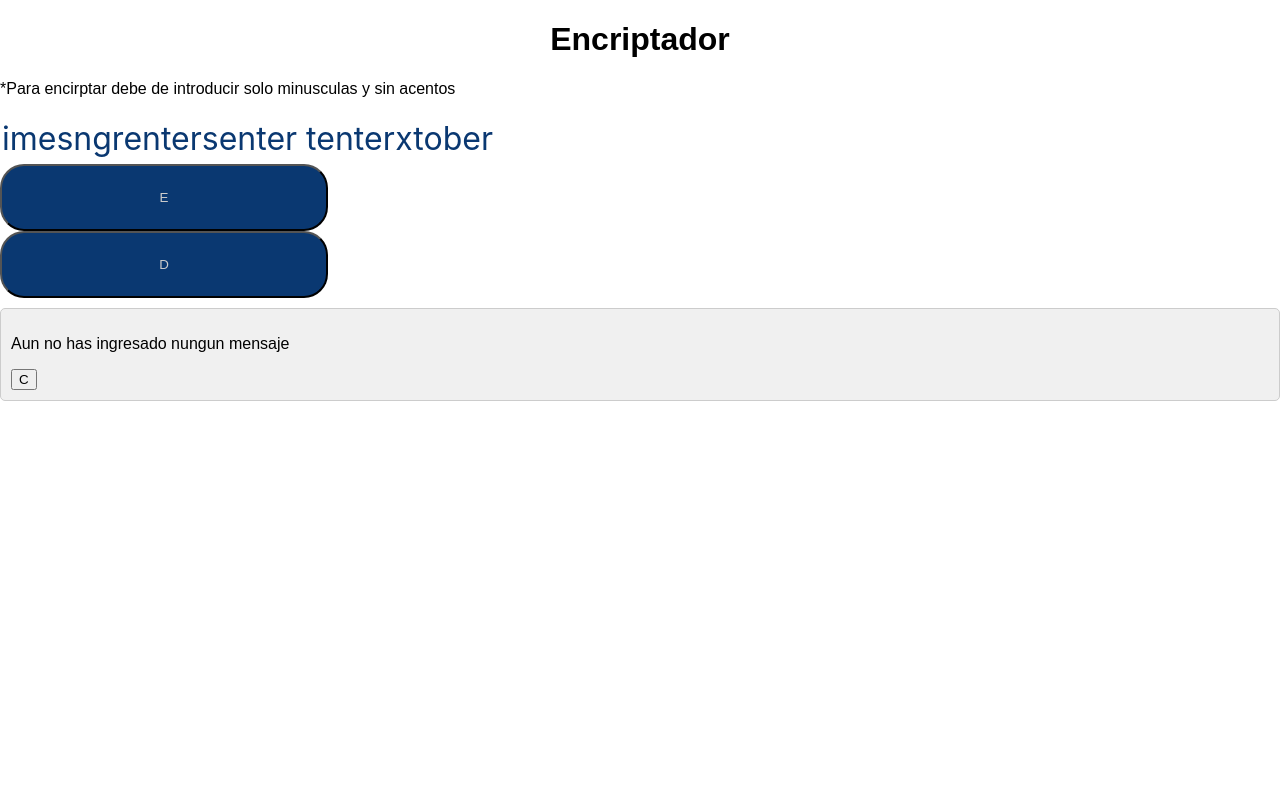
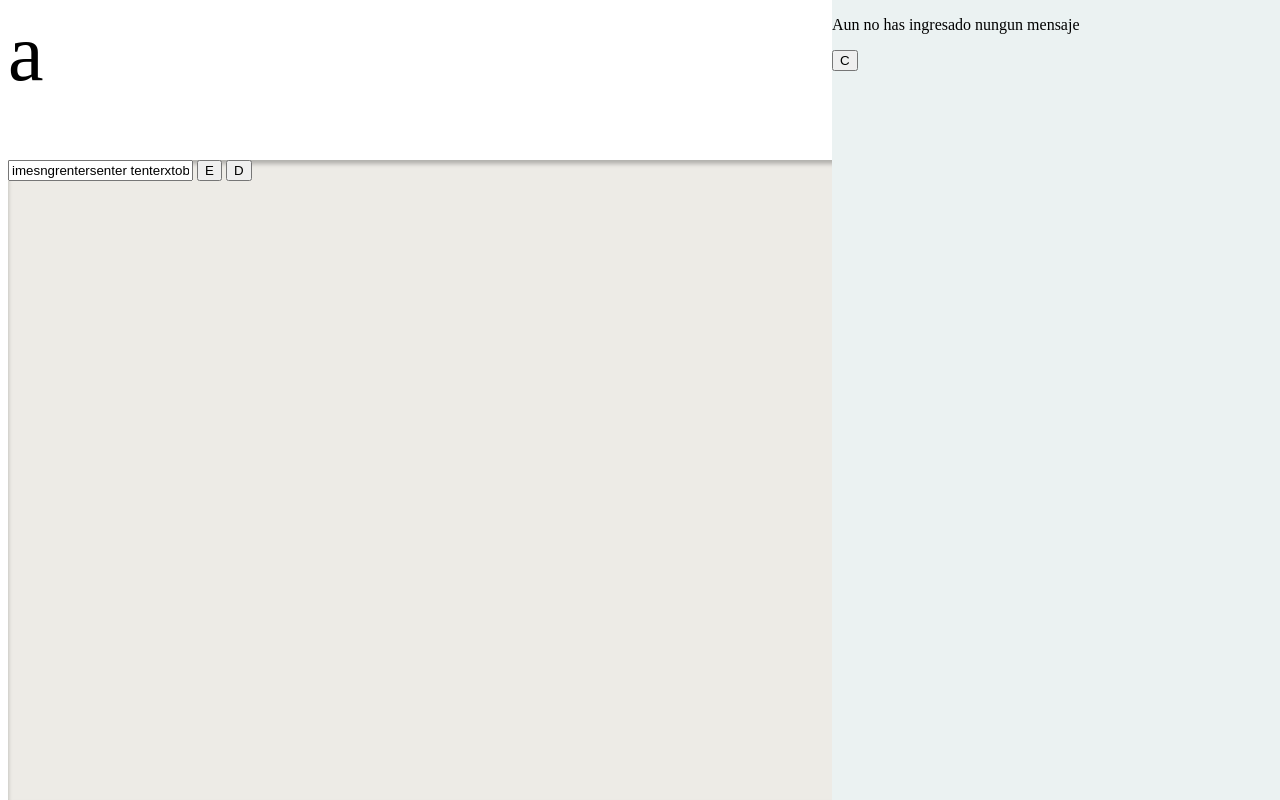
Before and after one commit to DeliriousDELTA/EncriptadorTexto-AluraOne, a plain HTML site: page index.html in a window 1280 px wide. Drawn offline with Linux system fonts and the light colour scheme.

Commit message:
cambios diseño

```diff
--- a/index.html
+++ b/index.html
@@ -10,18 +10,19 @@
 </head>
 
 <body>
-
-    <div>
-        <h1>Encriptador</h1>
-        <p>*Para encirptar debe de introducir solo minusculas y sin acentos</p>
+    <div style="width: 65%">
+        <h1 class="titulo">a</h1>
+        <p class="texto1">Texto debe ser sin mayusculas y sin acentos</p>
     </div>
 
-    <div>
+
+
+    <div class="rectangle">
         <input type="text" value="imesngrentersenter tenterxtober aiqufatimes" id="InputText">
         <input type="submit" value="E" onclick="EncriptarTxt()">
         <input type="submit" value="D" onclick="DesencriptarTxt()">
     </div>
-    <div id="resultado">
+    <div class="Res" id="resultado">
         <p id="textOut"> Aun no has ingresado nungun mensaje</p>
         <button>C</button>
     </div>
--- a/main.css
+++ b/main.css
@@ -1,56 +1,47 @@
-body {
-    font-family: Arial, sans-serif;
-    margin: 0;
-    padding: 0;
+  .body{
+  background: #D9DBDB;
   }
-  h1 {
-    text-align: center;
-  }
-  form {
-    margin: 0 auto;
-    max-width: 500px;
-  }
-  label {
-    display: block;
-    margin-bottom: 10px;
-  }
-  input[type="text"] {
-    font-family: 'Inter';
+
+  .texto1{
+
+    font-family: 'Khmer';
     font-style: normal;
     font-weight: 400;
-    font-size: 32px;
-    line-height: 150%;
-    color: #0A3871;
-    border: none;
+    font-size: 20px;
+    line-height: 34px;
+    text-align: right;
+    margin-right: 1em;
+
+    color: #000000;
   }
-  input[type="submit"] {
 
-    color: #ccc;
+.rectangle{
+  position: absolute;
+  width:65%;
+  height:80%;
+  top: 20%;
 
-    display: flex;
-    flex-direction: row;
-    align-items: flex-start;
-    padding: 24px;
-    gap: 8px;
+  background: #EDEBE6;
+  box-shadow: inset 0px 4px 4px rgba(0, 0, 0, 0.25);
 
-    width: 328px;
-    height: 67px;
+}
 
-    background: #0A3871;
-    border-radius: 24px;
+.titulo{
+  margin-top: 0%;
+font-family: 'Aladin';
+font-style: normal;
+font-weight: 400;
+font-size: 5em;
+color: #000000;
+}
 
-    flex: none;
-    order: 0;
-    flex-grow: 0;
-  }
-  input[type="submit"]:hover {
-    background: #D8DFE8;
-    color: #0A3871;
-  }
-  #resultado {
-    margin-top: 10px;
-    padding: 10px;
-    background-color: #f0f0f0;
-    border: 1px solid #ccc;
-    border-radius: 5px;
-  }
+.Res{
+
+position: absolute;
+width: 35%;
+height: 100%;
+left: 65%;
+top: 0px;
+
+background: #EBF2F2;
+}
```
